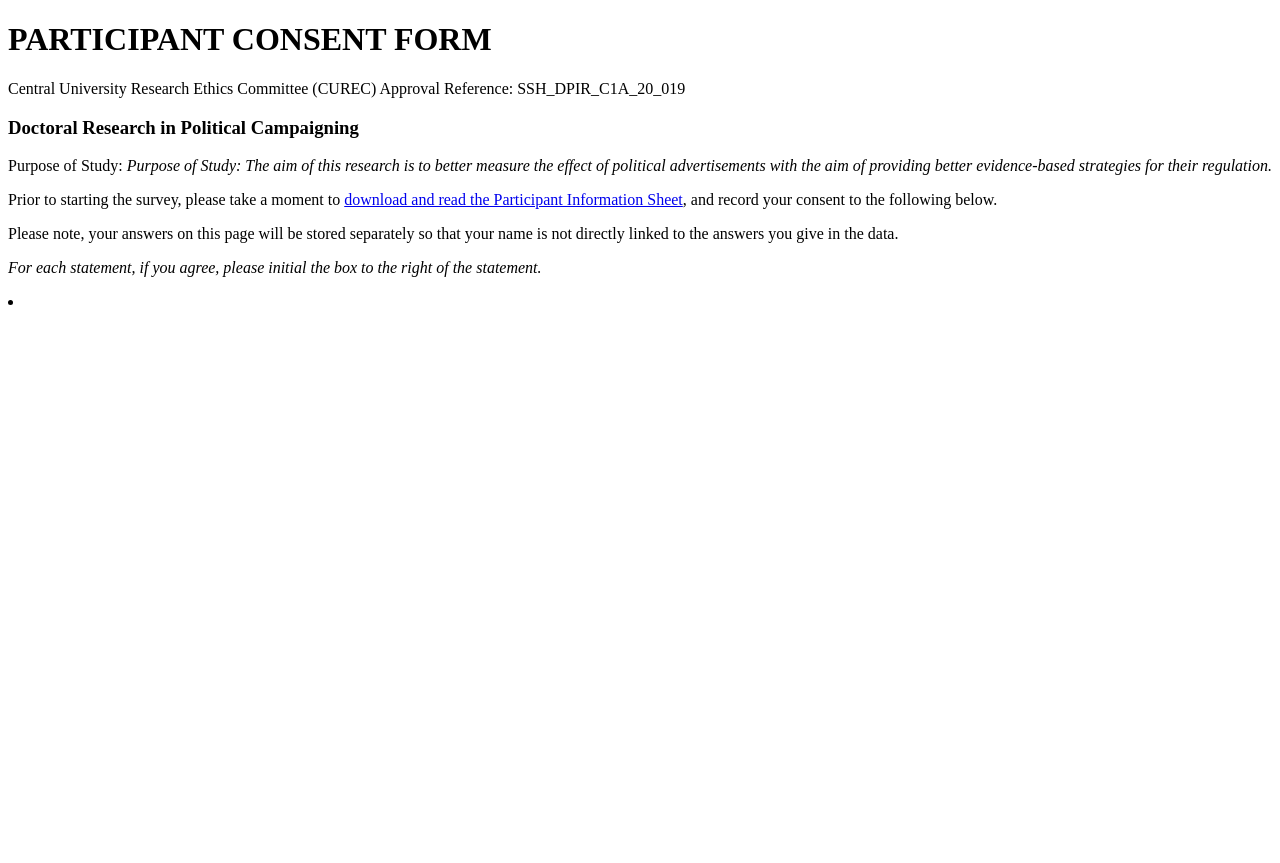
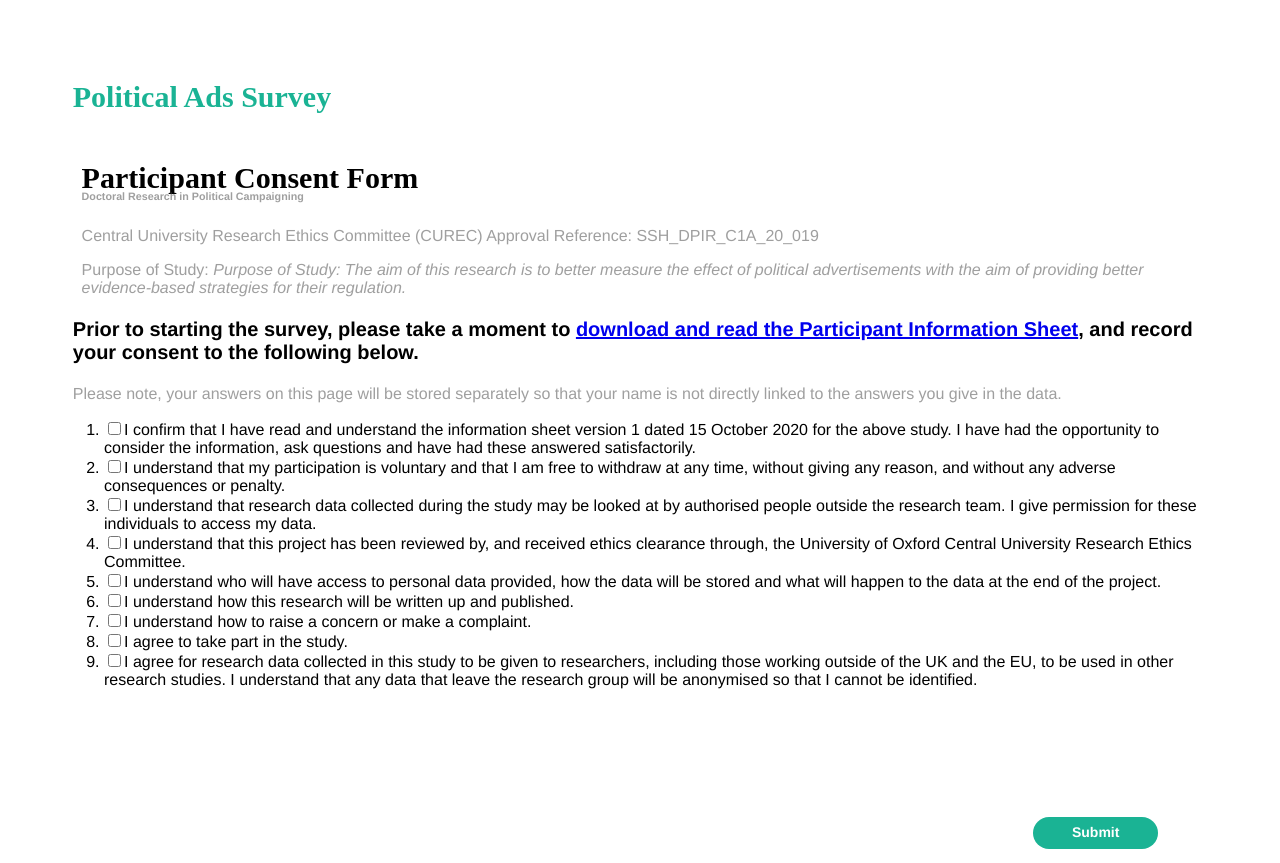
Before and after one commit to muhark/dotas-design, a PHP site: page /testpredict/components/consent.html in a window 1280 px wide. Before the commit the page ends 305 px from the top, so only its background shows below. Run offline with PHP 8.4, Linux system fonts and the light colour scheme; some web fonts are replaced.

Commit message:
Consent html written

```diff
--- /dev/null
+++ b/src/components/consent.html
@@ -0,0 +1,75 @@
+<!DOCTYPE html>
+<html>
+
+<head>
+  <meta charset="utf-8">
+  <title>Consent Form</title>
+  <link rel="stylesheet" href="/survey.css" type="text/css">
+
+</head>
+
+<body>
+
+  <!-- TITLE -->
+
+  <div class="sv-title sv-container-modern__title">
+    <div class="sv-header__text">
+      <h3>
+        <span style="position: static;">Political Ads Survey</span>
+      </h3>
+      <h5>
+        <span style="position: static;"></span>
+      </h5>
+    </div>
+  </div>
+
+  <!-- BODY STARTS -->
+  <div class="sv-page sv-body__page">
+
+    <!-- SUBHEADER AND BRIEF -->
+    <div class="sv-page sv-page__description">
+      <h4 class="sv-title sv-page__title">Participant Consent Form</h4>
+      <div class="sv-description sv-page__description">
+        <h6>Doctoral Research in Political Campaigning</h6>
+        <p>Central University Research Ethics Committee (CUREC) Approval Reference: SSH_DPIR_C1A_20_019</p>
+        <p>
+          Purpose of Study: <em>Purpose of Study: The aim of this research is to better measure the effect of political advertisements with the aim of providing better evidence-based strategies for their regulation.</em>
+        </p>
+      </div>
+    </div>
+
+    <div class="sv-row sv-clearfix">
+      <div class="sv-question" style="flex: 1 1 100%; width: 100%; min-width: 300px; max-width: initial;" id="consent0" name="consent0">
+        <h5 class="sv-question__title">
+          Prior to starting the survey, please take a moment to <a href="/Participant-Information-Sheet.docx">download and read the Participant Information Sheet</a>, and record your consent to the following below.
+        </h5>
+        <div class="sv-description sv-question__description">
+          <p>
+            Please note, your answers on this page will be stored separately so that your name is not directly linked to the answers you give in the data.
+          </p>
+        </div>
+        <form action="consent.php" target="_self">
+          <ol type="1">
+            <li> <input type="checkbox" id="consent1" name="consent1" value="1"><label for="consent1">I confirm that I have read and understand the information sheet version 1 dated 15 October 2020 for the above study. I have had the opportunity to
+                consider the information, ask questions and have had these answered satisfactorily.</label>
+            <li> <input type="checkbox" id="consent2" name="consent2" value="1"><label for="consent2">I understand that my participation is voluntary and that I am free to withdraw at any time, without giving any reason, and without any adverse
+                consequences or penalty.</label>
+            <li> <input type="checkbox" id="consent3" name="consent3" value="1"><label for="consent3">I understand that research data collected during the study may be looked at by authorised people outside the research team. I give permission for
+                these individuals to access my data.</label>
+            <li> <input type="checkbox" id="consent4" name="consent4" value="1"><label for="consent4">I understand that this project has been reviewed by, and received ethics clearance through, the University of Oxford Central University Research
+                Ethics Committee.</label>
+            <li> <input type="checkbox" id="consent5" name="consent5" value="1"><label for="consent5">I understand who will have access to personal data provided, how the data will be stored and what will happen to the data at the end of the
+                project.</label>
+            <li> <input type="checkbox" id="consent6" name="consent6" value="1"><label for="consent6">I understand how this research will be written up and published.</label>
+            <li> <input type="checkbox" id="consent7" name="consent7" value="1"><label for="consent7">I understand how to raise a concern or make a complaint.</label>
+            <li> <input type="checkbox" id="consent8" name="consent8" value="1"><label for="consent8">I agree to take part in the study.</label>
+            <li> <input type="checkbox" id="consent9" name="consent9" value="1"><label for="consent9">I agree for research data collected in this study to be given to researchers, including those working outside of the UK and the EU, to be used in
+                other research studies. I understand that any data that leave the research group will be anonymised so that I cannot be identified.</label>
+          </ol>
+      </div>
+    </div>
+    <div data-bind="css: css.footer" class="sv-footer sv-body__footer sv-clearfix">
+      <input type="submit" value="Submit" class="sv-btn sv-footer__complete-btn">
+    </div>
+    </form>
+  </div>
--- a/src/consent.html
+++ /dev/null
@@ -1,27 +0,0 @@
-<!DOCTYPE html>
-<html>
-<head>
-  <meta charset="utf-8">
-  <title>Consent Form</title>
-</head>
-<body>
-  <div>
-    <h1>PARTICIPANT CONSENT FORM</h1>
-    <p> Central University Research Ethics Committee (CUREC) Approval Reference: SSH_DPIR_C1A_20_019</p>
-    <h3>Doctoral Research in Political Campaigning</h3>
-    <p>
-      Purpose of Study: <em>Purpose of Study: The aim of this research is to better measure the effect of political advertisements with the aim of providing better evidence-based strategies for their regulation.</em>
-    </p>
-  </div>
-  <div>
-    <p>
-      Prior to starting the survey, please take a moment to <a href="/Participant-Information-Sheet.docx">download and read the Participant Information Sheet</a>, and record your consent to the following below.
-    </p><p>
-      Please note, your answers on this page will be stored separately so that your name is not directly linked to the answers you give in the data.
-    </p>
-  </div>
-  <div>
-    <p><em>For each statement, if you agree, please initial the box to the right of the statement.</em></p>
-    <form action=""
-    <ol type="1">
-      <li>
--- a/src/survey.css
+++ b/src/survey.css
@@ -48,9 +48,16 @@
   font-weight: 700;
   src: local("Raleway Bold"), local("Raleway-Bold"), url(https://fonts.gstatic.com/s/raleway/v14/1Ptrg8zYS_SKggPNwJYtWqZPBg.woff) format("woff"); }
 
+body {
+  font-family: Amazon Ember,Helvetica Neue,Roboto,Arial,sans-serif;
+  margin: 0;
+  height: 100%;
+  width: 100%;
+}
+
 .sv-visuallyhidden {
   position: absolute;
-  height: 1px;
+  height: 1pv;
   width: 1px;
   overflow: hidden;
   clip: rect(1px 1px 1px 1px);
```
Also changed, not shown: 1 other file.
